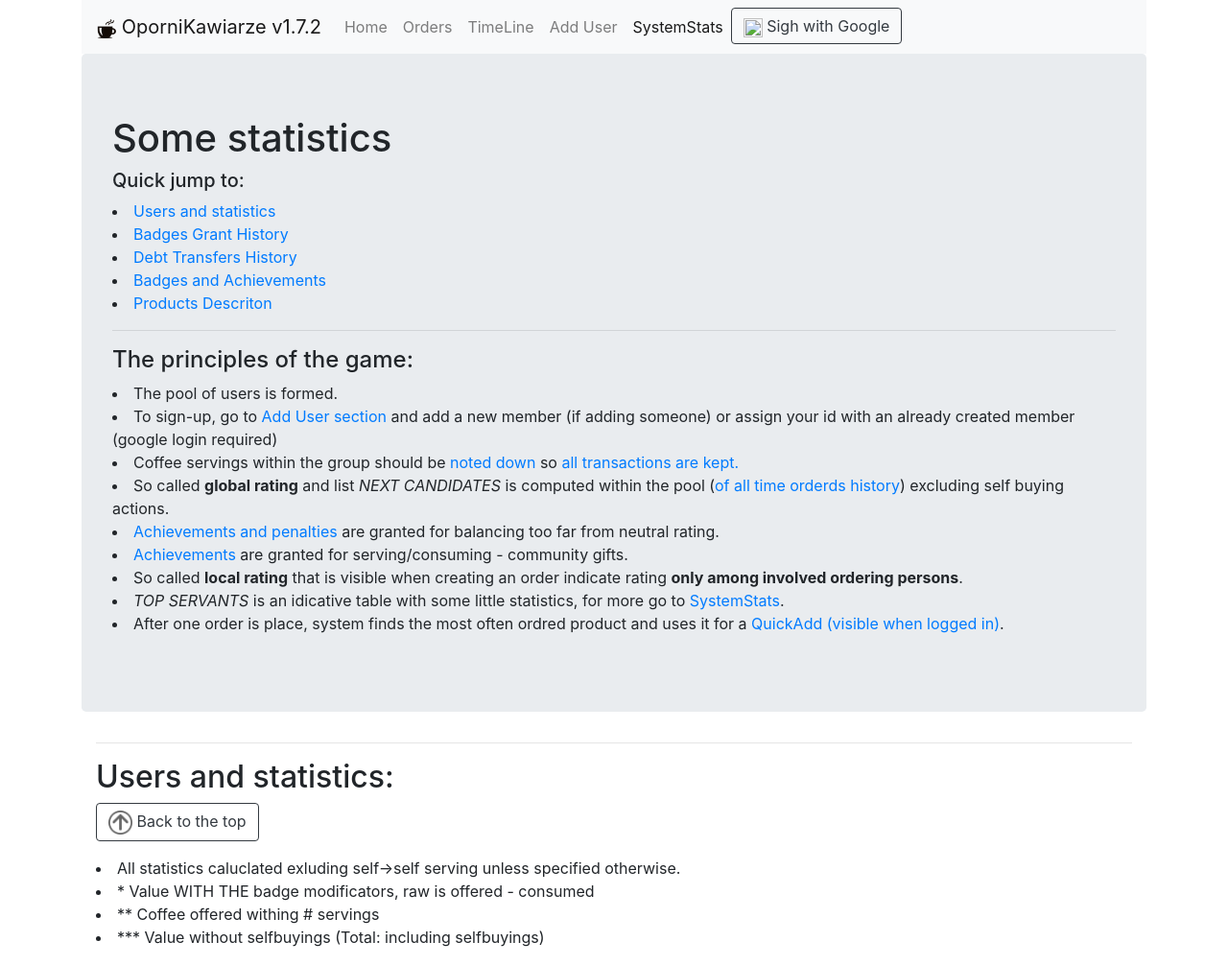
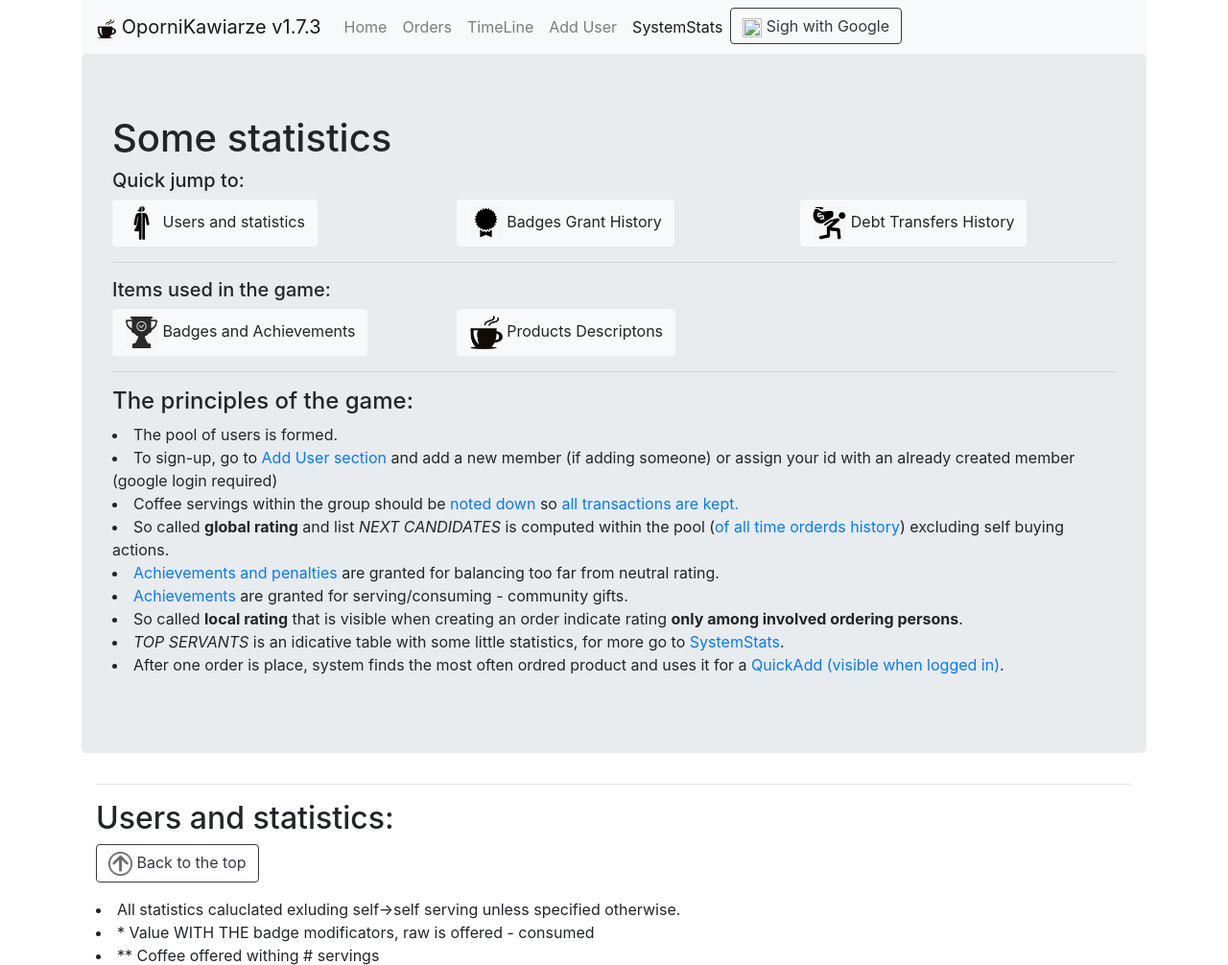
Before and after one commit to agorzawski/fairtaskassigner, a Flask app: template templates/stats.html in a window 1280 px wide. Shown: the top 1006 px of the page at 96% size. Run offline with Flask 2, Linux system fonts and the light colour scheme; the template is opened without the code that fills it: most values are stand-ins (such as "Sample title", 1, 10 or a date in 2020); grey boxes marked "Sample" are stand-in pictures; parts of the project's set-up code (start-up, migrations or seed data) failed here and were passed over; some libraries are stand-ins or nearby versions.

Commit message:
debt transfer confirmation dialog, some layout improvements, readme update

```diff
--- a/fairtask_db_tools.py
+++ b/fairtask_db_tools.py
@@ -415,6 +415,7 @@ class fairtaskDB:
         totalRatingBalance = self.execute_get_sql('select sum(rating) from user ')[0][0]
         onePlusBadges = self.execute_get_sql('select sum(effect) from (select * from user_badges join badges on badges.id=user_badges.badgeId where user_badges.valid=1 and effect = 1)')[0][0]
         oneMinusBadges = self.execute_get_sql('select sum(effect) from (select * from user_badges join badges on badges.id=user_badges.badgeId where user_badges.valid=1 and effect = -1)')[0][0]
+        activeUsers = self.execute_get_sql('select count(id) from user where active>0 and id>0 ')[0][0]
         return {
             'lastDate': lastDateBuyer[0],
             'lastServant': lastDateBuyer[1],
@@ -423,7 +424,8 @@ class fairtaskDB:
             'totalJobs': totalBudgetSpent[1],
             'totalRating': totalRatingBalance,
             'oneMinusBadges': oneMinusBadges,
-            'onePlusBadges': onePlusBadges
+            'onePlusBadges': onePlusBadges,
+            'activeUsers': activeUsers,
         }
 
     def get_points_evolution(self, specificUser=None):
--- a/templates/common_title.html
+++ b/templates/common_title.html
@@ -1,5 +1,5 @@
 <nav class="navbar navbar-expand-lg navbar-light bg-light sticky-top">
-<a class="navbar-brand" href="#"><img src="static/coffee.png" width="20" height="20"/> OporniKawiarze v1.7.2 </a>
+<a class="navbar-brand" href="#"><img src="static/coffee.png" width="20" height="20"/> OporniKawiarze v1.7.3 </a>
 <ul class="navbar-nav">
 
 {% if activeSite == 'main' %}
--- a/templates/signup.html
+++ b/templates/signup.html
@@ -22,7 +22,7 @@
           {%if loggedUsernameEmail['id'] == invalidId %}
           <select type="name" name="assignedNameId" id="assignedNameId" class="form-control" required autofocus>
             <option value=-1>"Or to whom assign this email..."</option>
-              {% for username in notValidatedUsers %}
+              {% for username in notValidatedUsers.values() %}
               <option value={{username['id']}}>{{username['username']}} ({{username['email']}})</option>
               {% endfor %}
           </select>
--- a/templates/stats.html
+++ b/templates/stats.html
@@ -15,11 +15,23 @@
         <h1>Some statistics</h1>
         {% include 'common_alerts.html' %}
         <h5> Quick jump to: </h5>
-        <li><a href='#statistics'> Users and statistics</a></li>
-        <li><a href='#badgeshistory'>Badges Grant History</a></li>
-        <li><a href='#debtTransfer'>Debt Transfers History</a></li>
-        <li><a href='#Achievements'>Badges and Achievements</a></li>
-        <li><a href='#products'>Products Descriton</a></li>
+        <div class="row">
+          <div class="col-sm-4"><a class="btn btn-light btn-outline" href='#statistics'> <img src="static/users.png" width="35" height="35" /> Users and statistics</a></div>
+          <div class="col-sm-4"><a class="btn btn-light btn-outline" href='#badgeshistory'><img src="static/award-badge.png" width="35" height="35" /> Badges Grant History</a></div>
+          <div class="col-sm-4"><a class="btn btn-light btn-outline" href='#debtTransfer'><img src="static/debt-collector.png" width="35" height="35" /> Debt Transfers History</a></div>
+        </div>
+        <hr class="my-3">
+        <h5> Items used in the game:</h5>
+        <div class="row">
+          <div class="col-sm-4"><a class="btn btn-light btn-outline" href='#Achievements'> <img src="static/trophee.png" width="35" height="35" /> Badges and Achievements</a></div>
+          <div class="col-sm-4"><a class="btn btn-light btn-outline" href='#products'> <img src="static/coffee.png" width="35" height="35" /> Products Descriptons</a></div>
+        </div>
+        <!-- <li><a class="btn btn-light btn-outline" href='#statistics'> <img src="static/users.png" width="35" height="35" /> Users and statistics</a></li>
+        <li><a class="btn btn-light btn-outline" href='#badgeshistory'><img src="static/award-badge.png" width="35" height="35" /> Badges Grant History</a></li>
+        <li><a class="btn btn-light btn-outline" href='#debtTransfer'><img src="static/debt-collector.png" width="35" height="35" /> Debt Transfers History</a></li>
+        <li><a class="btn btn-light btn-outline" href='#Achievements'> <img src="static/trophee.png" width="35" height="35" /> Badges and Achievements</a></li>
+        <li><a class="btn btn-light btn-outline" href='#products'> <img src="static/coffee.png" width="35" height="35" /> Products Descriptons</a></li> -->
+
         <hr class="my-3">
         {% include 'game_desc.html' %}
       </div>
@@ -94,13 +106,17 @@
                             <td class="text-center">
                             {% if loggedUsernameEmail['email'] in adminsList['admin'].keys() or loggedUsernameEmail['email'] in adminsList['badgeadmin'].keys() %}
                             {% if user['active'] == 0 %}
-                              <a href="modifyUser?userId={{user['id']}}&active=1"> <img src="static/refresh.png"  width="25" height="25" /> </a>
+                              <a class="btn btn-light btn-sm" href="modifyUser?userId={{user['id']}}&active=1"> <img src="static/refresh.png" width="25" height="25" /> </a>
                             {% else %}
-                              <a href="modifyUser?userId={{user['id']}}&active=0"> <img src="static/lock.png"  width="25" height="25" /> </a>
+                              <a class="btn btn-light btn-sm" href="modifyUser?userId={{user['id']}}&active=0"> <img src="static/lock.png" width="25" height="25" /> </a>
                             {% endif %}
                             {% endif %}
                             {% if user['rating'] < 0  %}
-                            <a href="transferDebt?fromUserId={{user['id']}}&toUserId={{loggedUsernameEmail['id']}}"> <img src="static/debt-collector.png"  width="25" height="25" /> </a>
+                            <button type="button" class="btn btn-warning btn-sm modalDebtTransfer" tabindex="0"
+                                data-toggle="modal" data-target="#modalDebtTransfer"
+                                data-link="transferDebt?fromUserId={{user['id']}}&toUserId={{loggedUsernameEmail['id']}}"
+                                data-label="{{user['rating']}} from {{user['username']}}"><img src="static/debt-collector.png" width="25" height="25"/></button>
+                            <!-- <a href="transferDebt?fromUserId={{user['id']}}&toUserId={{loggedUsernameEmail['id']}}"> <img src="static/debt-collector.png"  width="25" height="25" /> </a> -->
                             {% endif %}
                           </td>
                         </tr>{% endfor %}
@@ -112,6 +128,42 @@
             {% include 'points-evolution.html' %}
             {%endwith%}
       </div>
+
+      <div class="modal fade" id="modalDebtTransfer" tabindex="-1" role="dialog" aria-labelledby="exampleModalLabel" aria-hidden="true">
+        <div class="modal-dialog" role="document">
+          <div class="modal-content">
+            <div class="modal-header">
+              <h5 class="modal-title" id="exampleModalLabel"><img src="static/debt-collector.png" width="35" height="35" /> Debt Transfer </h5>
+              <button type="button" class="close" data-dismiss="modal" aria-label="Close">
+                <span aria-hidden="true">&times;</span>
+              </button>
+            </div>
+            <div class="modal-body">
+              Some (neutral but stigmatic) badges will be awarded by this action. Do you confirm to take over balance of
+              <h4><span class="badge badge-warning badge-lg debtTransferName"></span>?</h4>
+            </div>
+            <div class="modal-footer">
+              <button type="button" class="btn btn-light" data-dismiss="modal">Cancel and forget</button>
+              <a id='transferDebtLink' class="btn btn-danger transferDebtLink" href=''>Transfer the balance to <b>{{loggedUsernameEmail['username']}}</b></a>
+            </div>
+          </div>
+        </div>
+      </div>
+      <script>
+        $(function(){
+          $('.modalDebtTransfer').click(function(e){
+            e.preventDefault();
+            var button = $(e.delegateTarget);
+            var textToDisplay = button.data('label'); // Extract info from data-* attributes
+            var recipient = button.data('link');      // Extract info from data-* attributes
+            var mymodal = $('#modalDebtTransfer');
+            mymodal.find('.debtTransferName').text(textToDisplay);
+            document.getElementsByClassName("transferDebtLink")[0].setAttribute('href', recipient)
+            mymodal.modal('show');
+          });
+        })
+      </script>
+
 
       <div id='badgeshistory' class="container">
         <hr class="my-3">
@@ -142,9 +194,9 @@
                            {% if (loggedUsernameEmail['email'] in adminsList['admin'].keys() or loggedUsernameEmail['email'] in adminsList['badgeadmin'].keys() ) and lastEntry['badgeId'] != 7 %}
                             <td class="text-center">
                               {% if lastEntry['valid'] %}
-                                <a href="modifyBadge?grantId={{lastEntry['grantId']}}&valid=0"> <img src="static/delete.jpg"  width="25" height="25" /> </a>
+                                <a class="btn btn-light btn-sm" href="modifyBadge?grantId={{lastEntry['grantId']}}&valid=0"> <img src="static/delete.jpg"  width="25" height="25" /> </a>
                               {% else %}
-                                <a href="modifyBadge?grantId={{lastEntry['grantId']}}&valid=1"> <img src="static/refresh.png"  width="25" height="25" /> </a>
+                                <a class="btn btn-light btn-sm" href="modifyBadge?grantId={{lastEntry['grantId']}}&valid=1"> <img src="static/refresh.png"  width="25" height="25" /> </a>
                               {% endif %}
                              </td>
                            {% endif %}
@@ -185,9 +237,9 @@
                             {% if (loggedUsernameEmail['email'] in adminsList['admin'].keys() or loggedUsernameEmail['email'] in adminsList['badgeadmin'].keys() ) and lastEntry['badgeId'] != 7 %}
                              <td class="text-center">
                                {% if lastEntry['valid'] %}
-                                 <a href="modifyTransfer?transferId={{lastEntry['transferId']}}&valid=0"> <img src="static/delete.jpg"  width="25" height="25" /> </a>
+                                 <a class="btn btn-light btn-sm" href="modifyTransfer?transferId={{lastEntry['transferId']}}&valid=0"> <img src="static/delete.jpg"  width="25" height="25" /> </a>
                                {% else %}
-                                 <a href="modifyTransfer?transferId={{lastEntry['transferId']}}&valid=1"> <img src="static/refresh.png"  width="25" height="25" /> </a>
+                                 <a class="btn btn-light btn-sm" href="modifyTransfer?transferId={{lastEntry['transferId']}}&valid=1"> <img src="static/refresh.png"  width="25" height="25" /> </a>
                                {% endif %}
                               </td>
                             {% endif %}
```
Also changed, not shown: templates/index.html (+5 -3 lines), README.md, static/users.png (added).
